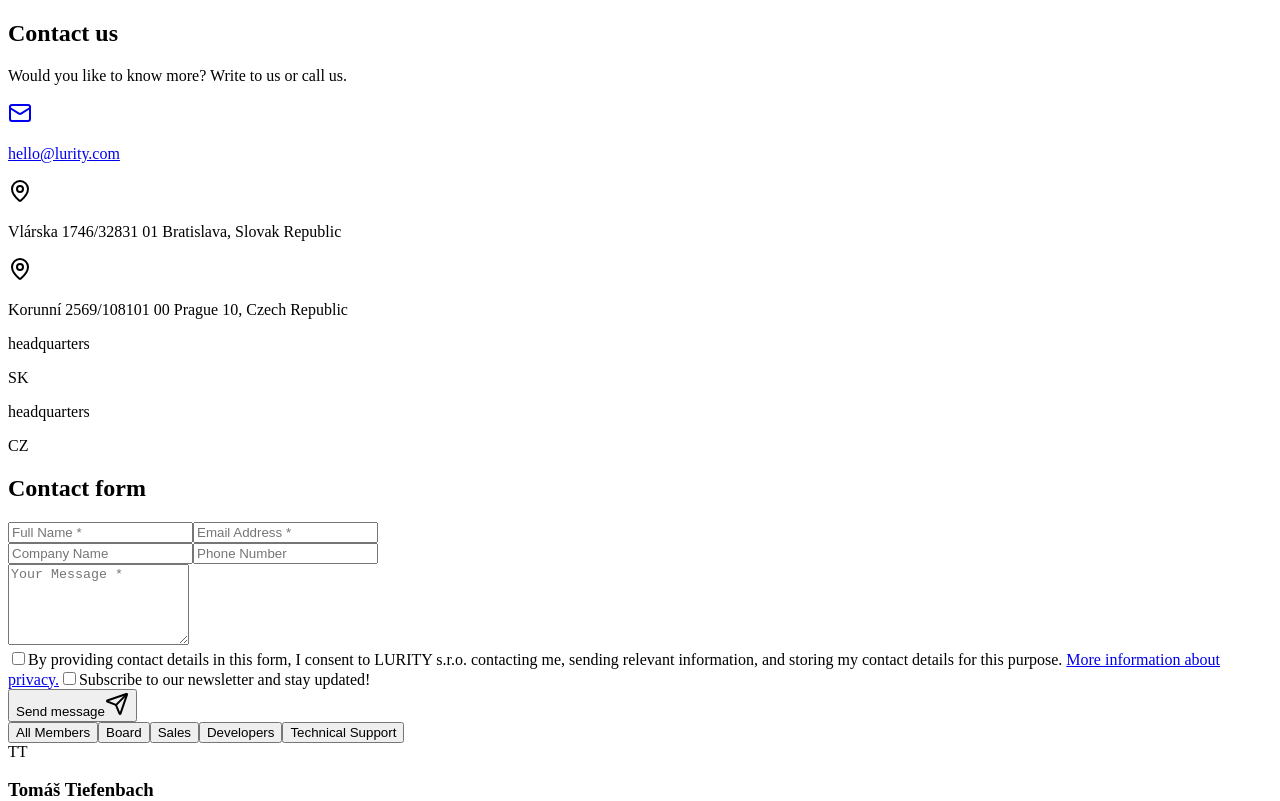
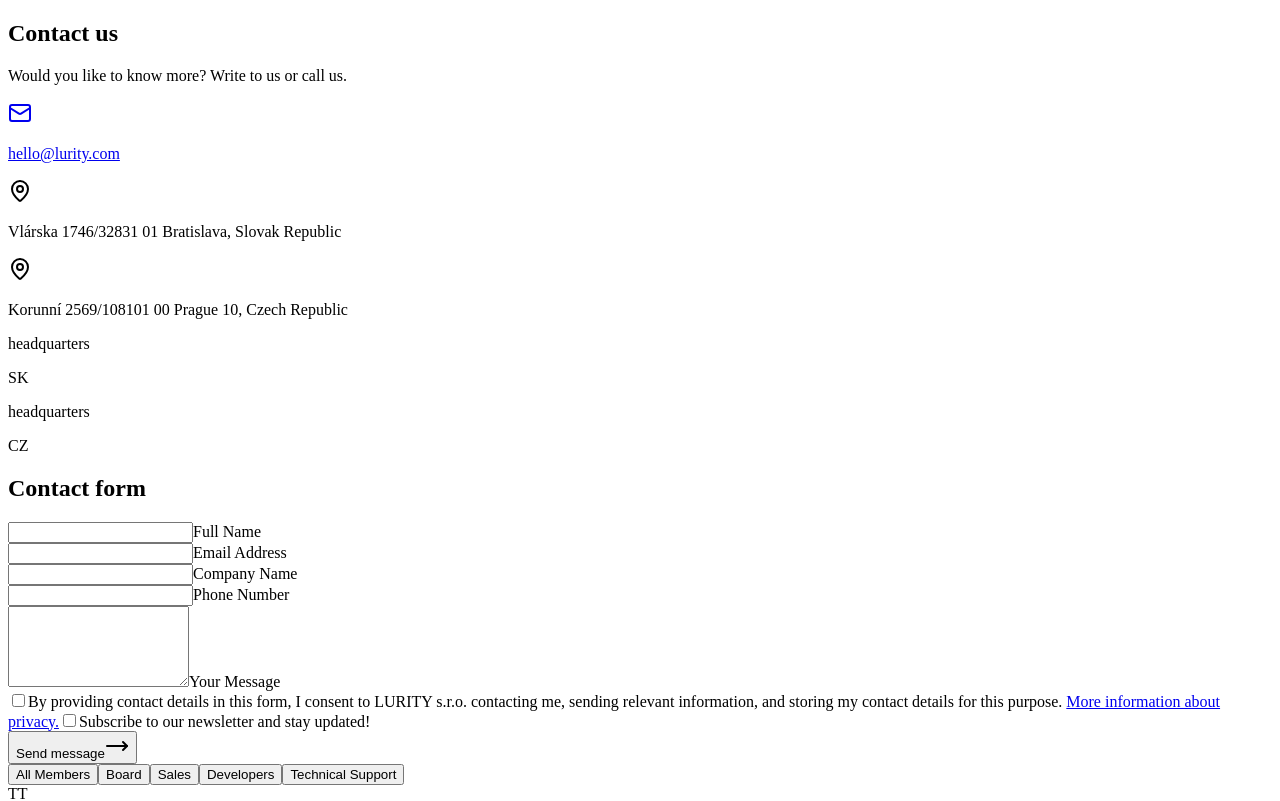
Before and after one commit to Umair4444/lovable-lurity-echo, a Next.js app: page /Contact in a window 1280 px wide. Shown: the top 801 px of the page. Built offline with nearby package versions, Linux system fonts and the light colour scheme.

Commit message:
contact form updated

```diff
--- a/src/pages/Contact.tsx
+++ b/src/pages/Contact.tsx
@@ -6,6 +6,7 @@ import {
   InstagramIcon,
   Heart,
   MessageCircle,
+  MoveRightIcon,
 } from "lucide-react";
 import Footer from "@/components/Footer";
 
@@ -195,66 +196,127 @@ export default function ContactPage() {
       </section>
 
       {/* Contact Form */}
-      <section className="flex flex-col items-center justify-center py-16 px-4 bg-gray-50">
+      <section className="flex flex-col items-center justify-center py-16 px-4 bg-[#F3F7f9]">
         <div className="w-full max-w-4xl">
           <h2 className="text-center font-bold text-[32px] md:text-[36px] mb-10">
             Contact form
           </h2>
 
-          <div className="bg-white p-8 rounded-2xl shadow-lg">
+          <div className="bg-transparent p-8 rounded-2xl shadow-lg">
             <div className="space-y-6">
               {/* Row 1 */}
               <div className="grid grid-cols-1 md:grid-cols-2 gap-6">
+                {/* Full Name */}
+                <div className="relative w-full">
                   <input
                     type="text"
                     name="fullName"
-                  placeholder="Full Name *"
+                    id="fullName"
                     required
                     value={formData.fullName}
                     onChange={handleChange}
-                  className="w-full px-4 py-3 border-2 border-gray-300 rounded-lg focus:border-[#626364] focus:outline-none transition-colors"
+                    className="peer bg-transparent w-full px-4 pt-5 pb-2 text-gray-900 border-2 border-gray-300 rounded focus:border-[#626364] focus:outline-none transition-all"
+                    placeholder=" "
                   />
+                  <label
+                    htmlFor="fullName"
+                    className="absolute left-4 text-black text-base bg-[#F3F7F9] px-1 transition-all duration-200
+        peer-placeholder-shown:top-3.5 peer-placeholder-shown:text-black
+        peer-focus:-top-2 peer-focus:text-xs peer-focus:text-[#626364]"
+                  >
+                    Full Name
+                  </label>
+                </div>
+
+                {/* Email */}
+                <div className="relative w-full">
                   <input
                     type="email"
                     name="email"
-                  placeholder="Email Address *"
+                    id="email"
                     required
                     value={formData.email}
                     onChange={handleChange}
-                  className="w-full px-4 py-3 border-2 border-gray-300 rounded-lg focus:border-[#626364] focus:outline-none transition-colors"
+                    className="peer bg-transparent w-full px-4 pt-5 pb-2 text-gray-900 border-2 border-gray-300 rounded focus:border-[#626364] focus:outline-none transition-all"
+                    placeholder=" "
                   />
+                  <label
+                    htmlFor="email"
+                    className="absolute left-4 text-black text-base bg-[#F3F7F9] px-1 transition-all duration-200
+        peer-placeholder-shown:top-3.5 peer-placeholder-shown:text-black
+        peer-focus:-top-2 peer-focus:text-xs peer-focus:text-[#626364]"
+                  >
+                    Email Address
+                  </label>
+                </div>
               </div>
 
               {/* Row 2 */}
               <div className="grid grid-cols-1 md:grid-cols-2 gap-6">
+                {/* Company Name */}
+                <div className="relative w-full">
                   <input
                     type="text"
                     name="companyName"
-                  placeholder="Company Name"
+                    id="companyName"
                     value={formData.companyName}
                     onChange={handleChange}
-                  className="w-full px-4 py-3 border-2 border-gray-300 rounded-lg focus:border-[#626364] focus:outline-none transition-colors"
+                    className="peer bg-transparent w-full px-4 pt-5 pb-2 text-gray-900 border-2 border-gray-300 rounded focus:border-[#626364] focus:outline-none transition-all"
+                    placeholder=" "
                   />
+                  <label
+                    htmlFor="companyName"
+                    className="absolute left-4 text-black text-base bg-[#F3F7F9] px-1 transition-all duration-200
+        peer-placeholder-shown:top-3.5 peer-placeholder-shown:text-black
+        peer-focus:-top-2 peer-focus:text-xs peer-focus:text-[#626364]"
+                  >
+                    Company Name
+                  </label>
+                </div>
+
+                {/* Phone Number */}
+                <div className="relative w-full">
                   <input
                     type="tel"
                     name="phoneNumber"
-                  placeholder="Phone Number"
+                    id="phoneNumber"
                     value={formData.phoneNumber}
                     onChange={handleChange}
-                  className="w-full px-4 py-3 border-2 border-gray-300 rounded-lg focus:border-[#626364] focus:outline-none transition-colors"
+                    className="peer bg-transparent w-full px-4 pt-5 pb-2 text-gray-900 border-2 border-gray-300 rounded focus:border-[#626364] focus:outline-none transition-all"
+                    placeholder=" "
                   />
+                  <label
+                    htmlFor="phoneNumber"
+                    className="absolute left-4 text-black text-base bg-[#F3F7F9] px-1 transition-all duration-200
+        peer-placeholder-shown:top-3.5 peer-placeholder-shown:text-black
+        peer-focus:-top-2 peer-focus:text-xs peer-focus:text-[#626364]"
+                  >
+                    Phone Number
+                  </label>
+                </div>
               </div>
 
               {/* Message */}
+              <div className="relative w-full">
                 <textarea
                   name="message"
-                placeholder="Your Message *"
+                  id="message"
                   rows={5}
                   required
                   value={formData.message}
                   onChange={handleChange}
-                className="w-full px-4 py-3 border-2 border-gray-300 rounded-lg focus:border-[#626364] focus:outline-none transition-colors resize-none"
+                  className="peer bg-transparent w-full px-4 pt-5 pb-2 text-gray-900 border-2 border-gray-300 rounded focus:border-[#626364] focus:outline-none transition-all resize-none"
+                  placeholder=" "
                 />
+                <label
+                  htmlFor="message"
+                  className="absolute left-4 text-black text-base bg-[#F3F7F9] px-1 transition-all duration-200
+      peer-placeholder-shown:top-3.5 peer-placeholder-shown:text-black
+      peer-focus:-top-2 peer-focus:text-xs peer-focus:text-[#626364]"
+                >
+                  Your Message
+                </label>
+              </div>
 
               {/* Checkboxes */}
               <div className="space-y-4">
@@ -298,10 +360,10 @@ export default function ContactPage() {
               <div className="flex justify-center pt-4">
                 <button
                   onClick={handleSubmit}
-                  className="bg-blue-400 hover:bg-blue-500 text-white font-bold py-4 px-8 rounded-lg uppercase tracking-widest flex items-center justify-center gap-3 transition-all hover:scale-105 active:scale-95 shadow-lg"
+                  className="bg-[#1FC9FF] hover:bg-[#1FC9FF]/80 text-black font-bold py-4 px-6 rounded uppercase tracking-widest flex items-center justify-center gap-3 transition-all hover:scale-105 active:scale-95 shadow-lg"
                 >
                   <span>Send message</span>
-                  <Send className="w-5 h-5" />
+                  <MoveRightIcon className="w-5 h-5" />
                 </button>
               </div>
             </div>
```
Lines whose indentation alone changed are shown as unchanged.
